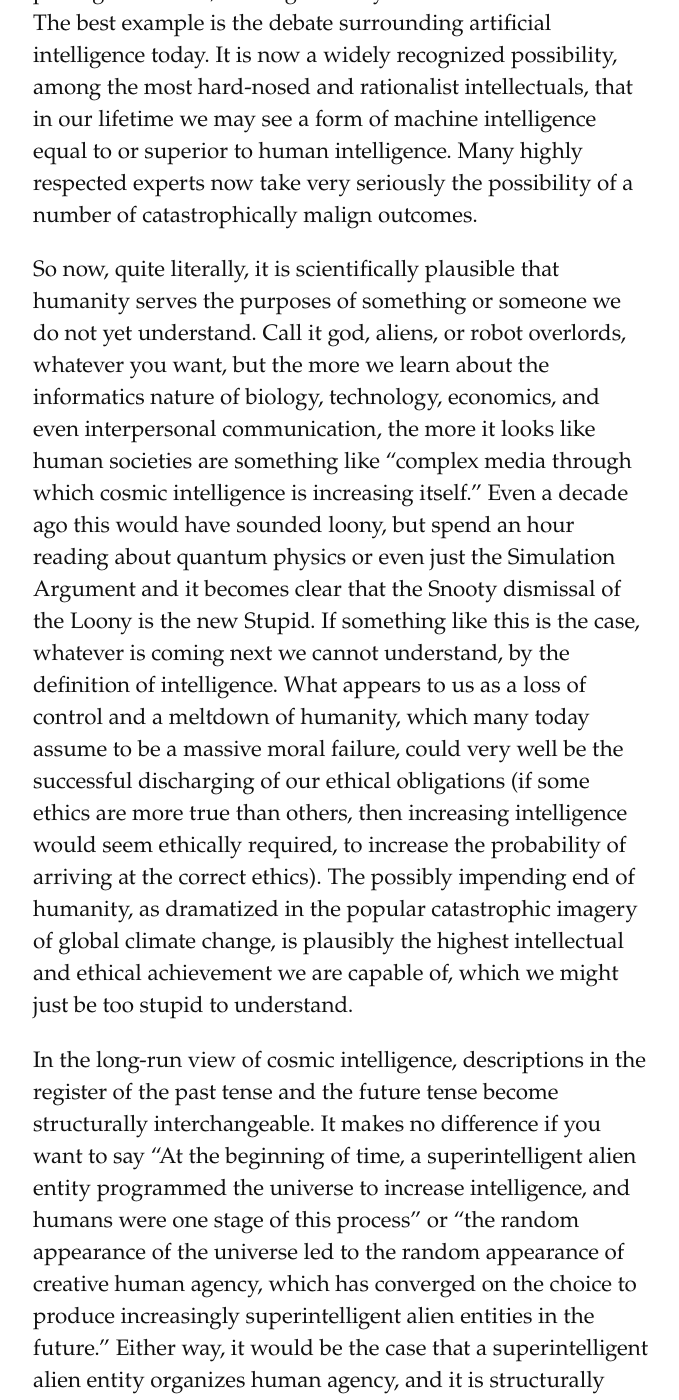
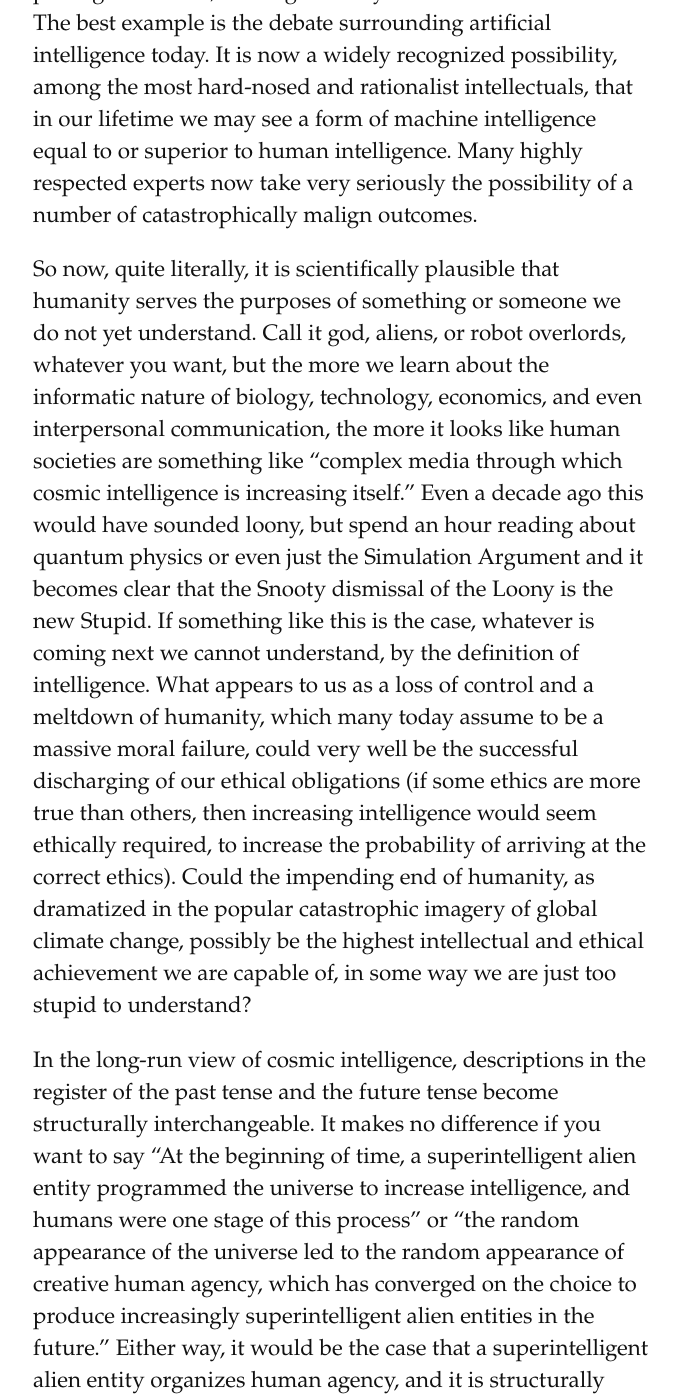
Before and after one commit to jmrphy/media, a Jekyll site: the page built from page/01.md, in a window 1280 px wide and 1400 px high, scrolled down 14570 px. Shown: the whole window, without its empty margins (127-806 px from the left). Built offline with Jekyll 4.4.1, drawn with Linux system fonts in a browser that asks for light colours; some of the changed text lies outside the part shown.

Commit message:
fixed some typos

```diff
--- a/page/01.md
+++ b/page/01.md
@@ -104,9 +104,9 @@
 
 Yet, increasingly, it is rationalists and scientists who are now pulling this alarm, although in very different vocabularies. The best example is the debate surrounding artificial intelligence today. It is now a widely recognized possibility, among the most hard-nosed and rationalist intellectuals, that in our lifetime we may see a form of machine intelligence equal to or superior to human intelligence. Many highly respected experts now take very seriously the possibility of a number of catastrophically malign outcomes.
 
-So now, quite literally, it is scientifically plausible that humanity serves the purposes of something or someone we do not yet understand. Call it god, aliens, or robot overlords, whatever you want, but the more we learn about the informatics nature of biology, technology, economics, and even interpersonal communication, the more it looks like human societies are something like “complex media through which cosmic intelligence is increasing itself.” Even a decade ago this would have sounded loony, but spend an hour reading about quantum physics or even just the Simulation Argument and it becomes clear that the Snooty dismissal of the Loony is the new Stupid. If something like this is the case, whatever is coming next we cannot understand, by the definition of intelligence. What appears to us as a loss of control and a meltdown of humanity, which many today assume to be a massive moral failure, could very well be the successful discharging of our ethical obligations (if some ethics are more true than others, then increasing intelligence would seem ethically required, to increase the probability of arriving at the correct ethics). The possibly impending end of humanity, as dramatized in the popular catastrophic imagery of global climate change, is plausibly the highest intellectual and ethical achievement we are capable of, which we might just be too stupid to understand.
+So now, quite literally, it is scientifically plausible that humanity serves the purposes of something or someone we do not yet understand. Call it god, aliens, or robot overlords, whatever you want, but the more we learn about the informatic nature of biology, technology, economics, and even interpersonal communication, the more it looks like human societies are something like “complex media through which cosmic intelligence is increasing itself.” Even a decade ago this would have sounded loony, but spend an hour reading about quantum physics or even just the Simulation Argument and it becomes clear that the Snooty dismissal of the Loony is the new Stupid. If something like this is the case, whatever is coming next we cannot understand, by the definition of intelligence. What appears to us as a loss of control and a meltdown of humanity, which many today assume to be a massive moral failure, could very well be the successful discharging of our ethical obligations (if some ethics are more true than others, then increasing intelligence would seem ethically required, to increase the probability of arriving at the correct ethics). Could the impending end of humanity, as dramatized in the popular catastrophic imagery of global climate change, possibly be the highest intellectual and ethical achievement we are capable of, in some way we are just too stupid to understand?
 
-In the long-run view of cosmic intelligence, descriptions in the register of the past tense and the future tense become structurally interchangeable. It makes no difference if you want to say "At the beginning of time, a superintelligent alien entity programmed the universe to increase intelligence, and humans were one stage of this process" or "the random appearance of the universe led to the random appearance of creative human agency, which has converged on the choice to produce increasingly superintelligent alien entities in the future." Either way, it would be the case that a superintelligent alien entity organizes human agency, and it is structurally insignificant whether it's causal force operates on us from the past or from the future. Again, this is surprisingly rational and scientific support for the ancient, often religious, insight that the end is at the beginning and the beginning is at the end.
+In the long-run view of cosmic intelligence, descriptions in the register of the past tense and the future tense become structurally interchangeable. It makes no difference if you want to say "At the beginning of time, a superintelligent alien entity programmed the universe to increase intelligence, and humans were one stage of this process" or "the random appearance of the universe led to the random appearance of creative human agency, which has converged on the choice to produce increasingly superintelligent alien entities in the future." Either way, it would be the case that a superintelligent alien entity organizes human agency, and it is structurally insignificant whether its causal force operates on us from the past or from the future. Again, this is surprisingly rational and scientific support for the ancient, often religious, insight that the end is at the beginning and the beginning is at the end.
 
 ## Ubiquitous human deception
 
```
